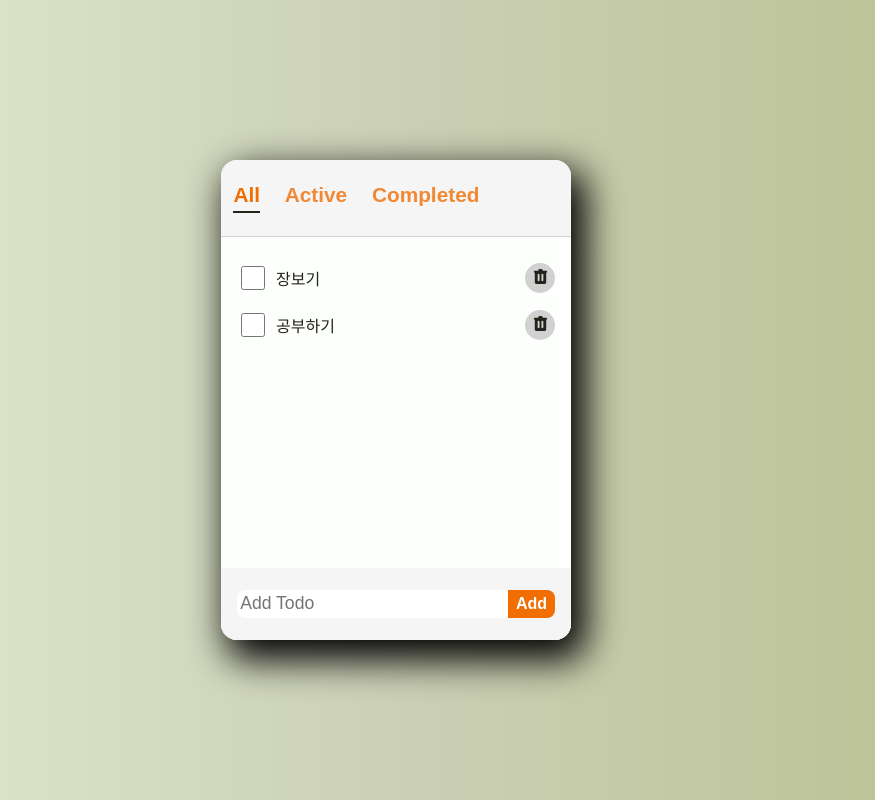
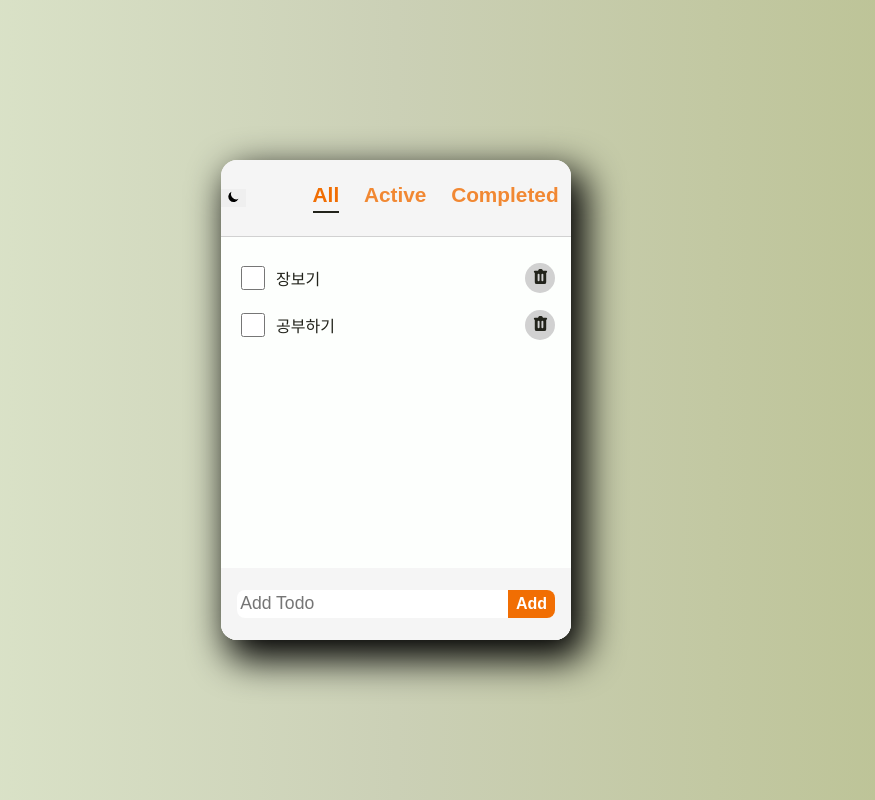
Before and after one commit to hammimo/react-todolist, a React (Create React App) app: page / in a window 1280 px wide. Shown: the whole page, without its empty margins (244-1119 px from the left). Built offline with nearby package versions, Linux system fonts and the light colour scheme.

Commit message:
DarkMode
CSS 전

```diff
--- a/src/App.js
+++ b/src/App.js
@@ -2,14 +2,17 @@
 import './App.css';
 import Header from './components/Header/Header';
 import TodoList from './components/TodoList/TodoList';
+import { DarkModeProvider } from './components/DarkModeContext';
 
 const filters = ['all', 'active', 'completed'];
 function App() {
   const [filter, setFilter] = useState(filters[0]);
   return (
     <>
-      <Header filters={filters} filter={filter} onFilterChange={setFilter}/>
-      <TodoList filter={filter}/>
+      <DarkModeProvider>
+        <Header filters={filters} filter={filter} onFilterChange={setFilter}/>
+        <TodoList filter={filter}/>
+      </DarkModeProvider>
     </>
   );
 }
--- /dev/null
+++ b/src/components/DarkModeContext.jsx
@@ -0,0 +1,23 @@
+import React, { createContext, useContext, useState } from 'react';
+
+export const DarkModeContext = createContext();
+
+export function DarkModeProvider({children}){
+    const [darkMode, setDarkMode] = useState(false);
+    const toggleDarkMode = () => {
+        setDarkMode(!darkMode);
+        updateDarkMode(!darkMode);
+    }
+
+    return <DarkModeContext.Provider value={{darkMode, toggleDarkMode}}>
+        {children}</DarkModeContext.Provider>
+}
+
+function updateDarkMode(darkMode){
+    if(darkMode){
+        document.documentElement.classList.add('dark');
+    } else {
+        document.documentElement.classList.remove('dark');
+    }
+}
+export const useDarkMode = () => useContext(DarkModeContext);
--- a/src/components/Header/Header.jsx
+++ b/src/components/Header/Header.jsx
@@ -1,8 +1,15 @@
 import React from 'react';
 import styles from './Header.module.css'
+import { useDarkMode } from '../DarkModeContext';
+import { HiMoon, HiSun } from 'react-icons/hi';
 
 export default function Header({filters, filter, onFilterChange}) {
+    const {darkMode, toggleDarkMode} = useDarkMode();
     return <header className={styles.header}>
+        <button onClick={toggleDarkMode}>
+            {!darkMode && <HiMoon/>}
+            {darkMode && <HiSun/>}
+        </button>
         <ul className={styles.filters}>
             {filters.map((value, index) =>
             <li key = {index}>
```
